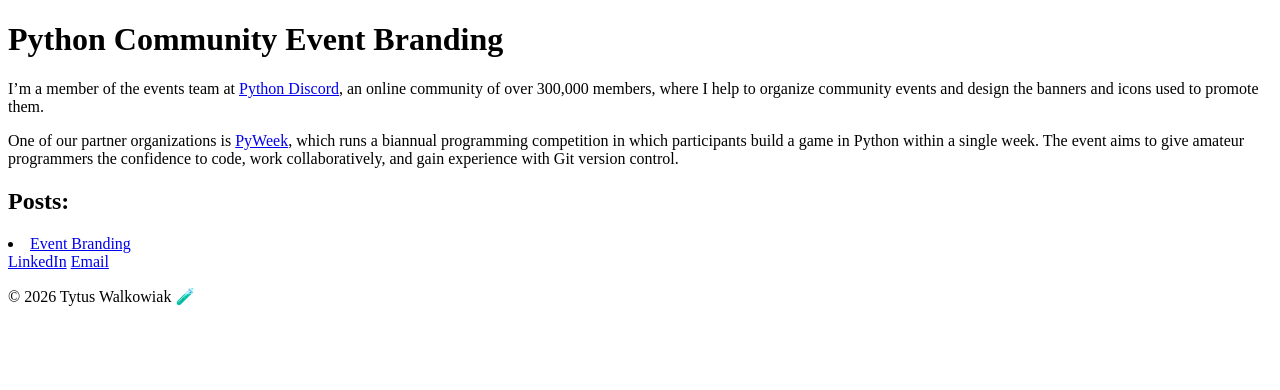
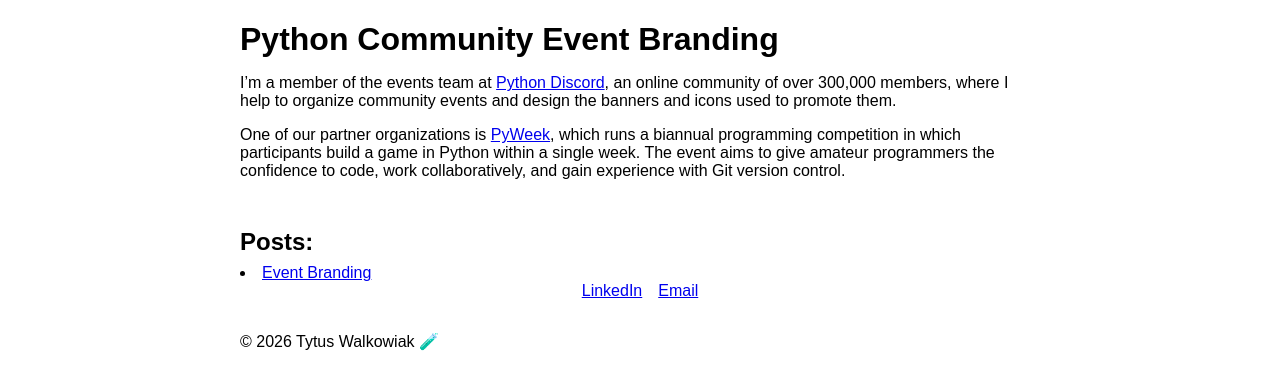
Before and after one commit to b0nes1/tytus.me, a Jekyll site: the page built from _posts/2026-08-15-Pyweek.md, in a window 1280 px wide. Shown: the top 390 px of the page. Built offline with Jekyll 4.4.1, drawn with Linux system fonts in a browser that asks for light colours.

Commit message:
Fix stylesheet and favicon path

```diff
--- a/_layouts/default.html
+++ b/_layouts/default.html
@@ -1,3 +1,6 @@
+---
+---
+
 <!DOCTYPE html>
 <html lang="en">
 
@@ -6,13 +9,13 @@
     <meta name="viewport" content="width=device-width, initial-scale=1.0">
     <meta http-equiv="X-UA-Compatible" content="ie=edge">
     <title>{{ page.title }}</title>
-    <link rel="stylesheet" href="style.css">
-    <link rel="icon" type="image/png" href="/favicon-96x96.png" sizes="96x96" />
-    <link rel="icon" type="image/svg+xml" href="/favicon.svg" />
-    <link rel="shortcut icon" href="/favicon.ico" />
-    <link rel="apple-touch-icon" sizes="180x180" href="/apple-touch-icon.png" />
-    <meta name="apple-mobile-web-app-title" content="Tytus.me" />
-    <link rel="manifest" href="/site.webmanifest" />
+    <link rel="stylesheet" href="{{ '/style.css' | relative_url }}">
+
+    <link rel="icon" type="image/png" href="/favicon/favicon-96x96.png" sizes="96x96" />
+    <link rel="icon" type="image/svg+xml" href="/favicon/favicon.svg" />
+    <link rel="shortcut icon" href="/favicon/favicon.ico" />
+    <link rel="apple-touch-icon" sizes="180x180" href="/favicon/apple-touch-icon.png" />
+    <link rel="manifest" href="/favicon/site.webmanifest" />
 </head>
 
 <body>
```
Also changed, not shown: favicon/site.webmanifest.
